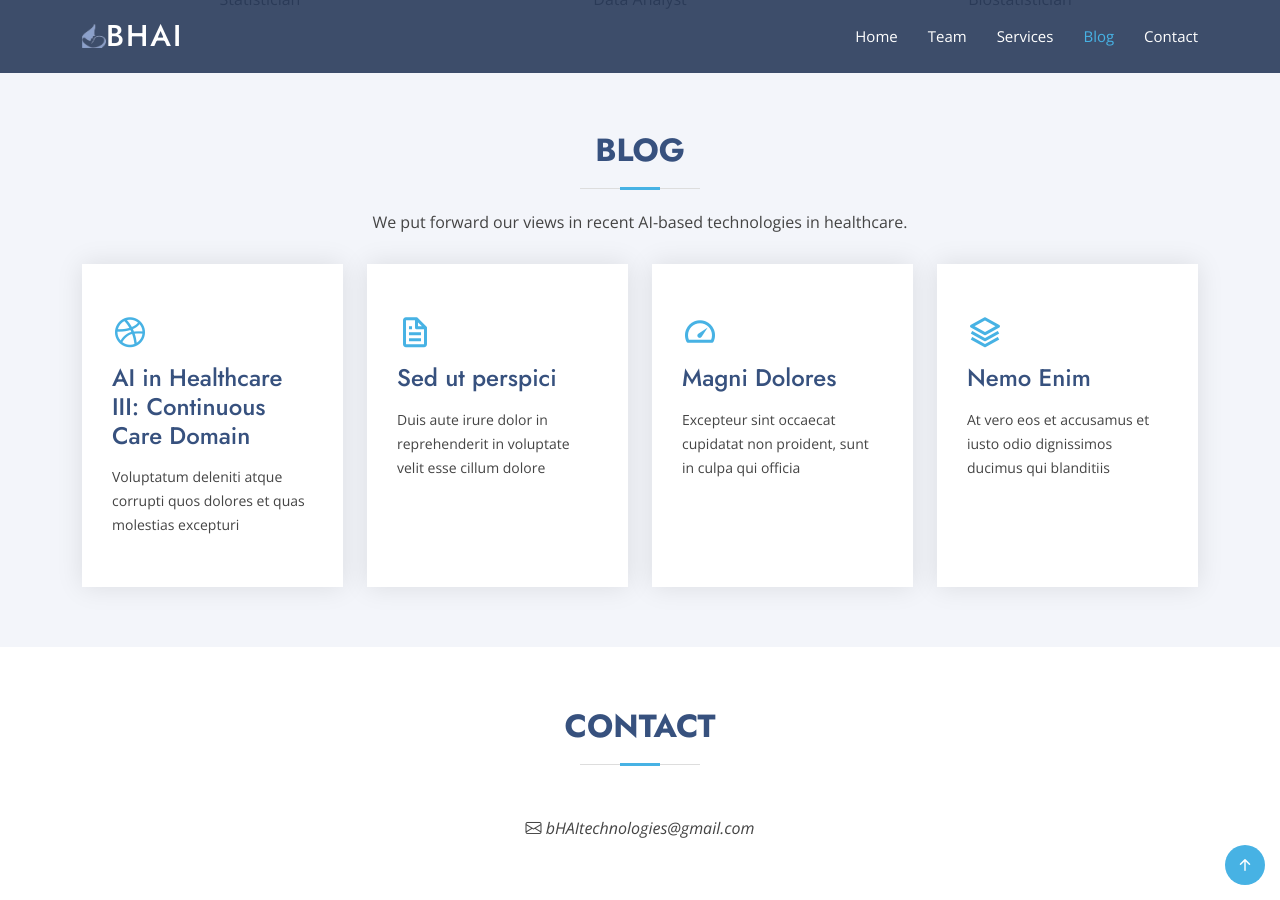
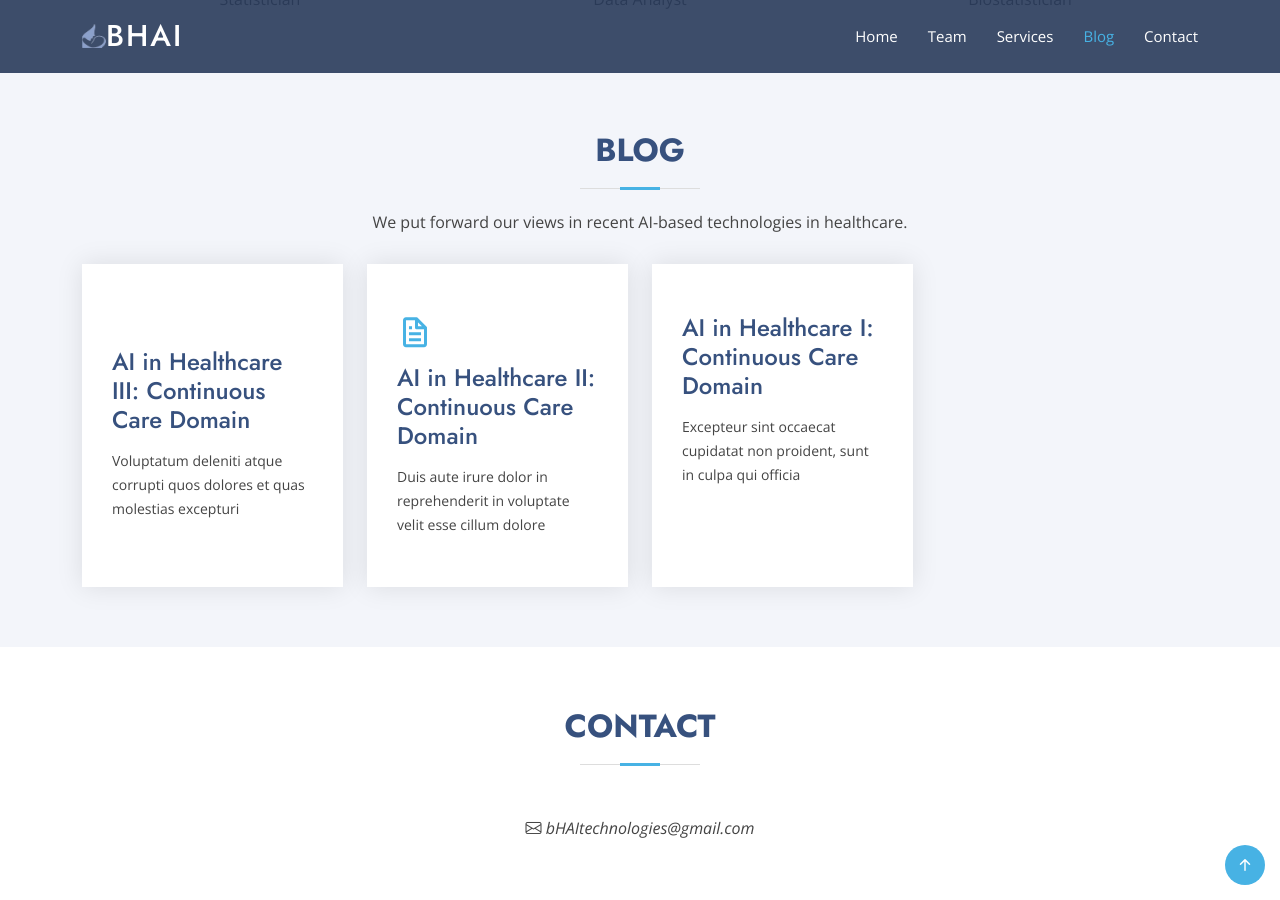
Before and after one commit to betterhealthusingAI/betterhealthusingAI.github.io, a Jekyll site: the page built from index.html, in a window 1280 px wide and 900 px high, scrolled down 925 px. Built offline with Jekyll 4.4.1, drawn with Linux system fonts in a browser that asks for light colours.

Commit message:
Updated blog section

```diff
--- a/_layouts/design_one.html
+++ b/_layouts/design_one.html
@@ -112,7 +112,7 @@
         <div class="row">
           <div class="col-xl-3 col-md-6 d-flex align-items-stretch" data-aos="zoom-in" data-aos-delay="100">
             <div class="icon-box">
-              <div class="icon"><i class="bx bxl-dribbble"></i></div>
+              <div class="icon"><i class="bx bxl-file"></i></div>
               <h4><a href="">AI in Healthcare III: Continuous Care Domain</a></h4>
               <p>Voluptatum deleniti atque corrupti quos dolores et quas molestias excepturi</p>
             </div>
@@ -121,26 +121,19 @@
           <div class="col-xl-3 col-md-6 d-flex align-items-stretch mt-4 mt-md-0" data-aos="zoom-in" data-aos-delay="200">
             <div class="icon-box">
               <div class="icon"><i class="bx bx-file"></i></div>
-              <h4><a href="">Sed ut perspici</a></h4>
+              <h4><a href="">AI in Healthcare II: Continuous Care Domain</a></h4>
               <p>Duis aute irure dolor in reprehenderit in voluptate velit esse cillum dolore</p>
             </div>
           </div>
 
           <div class="col-xl-3 col-md-6 d-flex align-items-stretch mt-4 mt-xl-0" data-aos="zoom-in" data-aos-delay="300">
             <div class="icon-box">
-              <div class="icon"><i class="bx bx-tachometer"></i></div>
-              <h4><a href="">Magni Dolores</a></h4>
+              <!-- <div class="icon"><i class="bx bx-tachometer"></i></div> -->
+              <h4><a href="">AI in Healthcare I: Continuous Care Domain</a></h4>
               <p>Excepteur sint occaecat cupidatat non proident, sunt in culpa qui officia</p>
             </div>
           </div>
 
-          <div class="col-xl-3 col-md-6 d-flex align-items-stretch mt-4 mt-xl-0" data-aos="zoom-in" data-aos-delay="400">
-            <div class="icon-box">
-              <div class="icon"><i class="bx bx-layer"></i></div>
-              <h4><a href="">Nemo Enim</a></h4>
-              <p>At vero eos et accusamus et iusto odio dignissimos ducimus qui blanditiis</p>
-            </div>
-          </div>
 
         </div>
 
```
